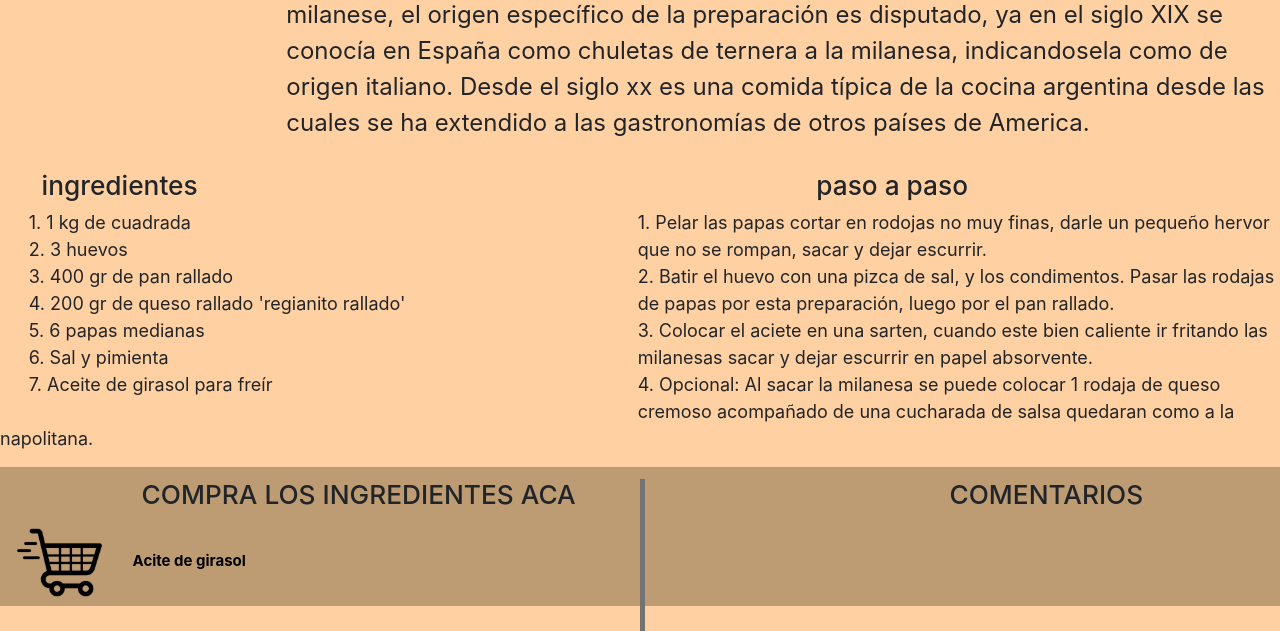
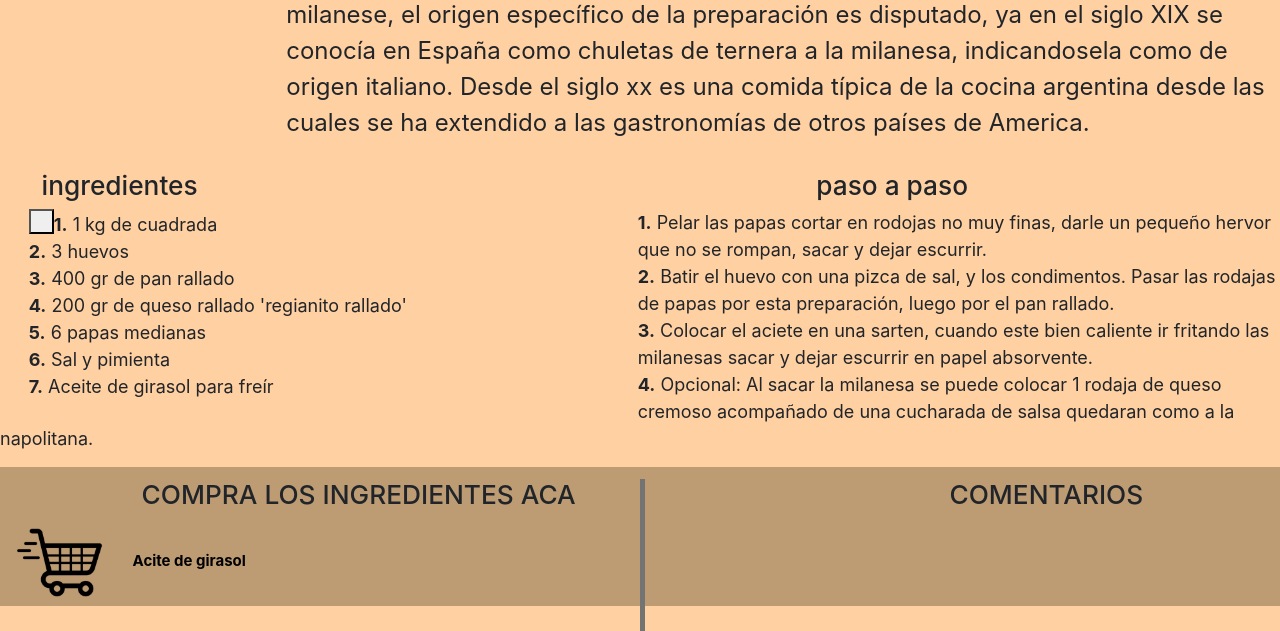
Before and after one commit to Enri3/ambrosia, a PHP site: page /mila-con-papas.html in a window 1280 px wide. Shown: the part 321-952 px from the top of the page. Run offline with PHP 8.4, Linux system fonts and the light colour scheme.

Commit message:
Arreglos en clase

```diff
--- a/Actividad2.css
+++ b/Actividad2.css
@@ -50,6 +50,7 @@ a:link:hover {
 .imagen{
   width: 33.3%;
   text-align: center;
+  border-radius: 10px;
 }
 
 .imagensola{
--- a/mila-con-papas.html
+++ b/mila-con-papas.html
@@ -23,10 +23,10 @@
 		</div>
 
 		<div style="margin-left: 1%;" class="w3-container row w3-half">
-			<p style="font-size: large;">1. 1 kg de cuadrada<br>2. 3 huevos<br>3. 400 gr de pan rallado<br>4. 200 gr de queso rallado 'regianito rallado'<br>5. 6 papas medianas<br>6. Sal y pimienta<br>7. Aceite de girasol para freír</p>
+			<p style="font-size: large;"><button style="width:25px; height:25px;"></button><b>1.</b> 1 kg de cuadrada<br><b>2.</b> 3 huevos<br><b>3.</b> 400 gr de pan rallado<br><b>4.</b> 200 gr de queso rallado 'regianito rallado'<br><b>5.</b> 6 papas medianas<br><b>6.</b> Sal y pimienta<br><b>7.</b> Aceite de girasol para freír</p>
 		</div>
 		<div>
-			<p style="text-align: left; font-size: large;">1. Pelar las papas cortar en rodojas no muy finas, darle un pequeño hervor que no se rompan, sacar y dejar escurrir.<br>2. Batir el huevo con una pizca de sal, y los condimentos. Pasar las rodajas de papas por esta preparación, luego por el pan rallado.<br>3. Colocar el aciete en una sarten, cuando este bien caliente ir fritando las milanesas sacar y dejar escurrir en papel absorvente.<br>4. Opcional: Al sacar la milanesa se puede colocar 1 rodaja de queso cremoso acompañado de una cucharada de salsa quedaran como a la napolitana.</p>
+			<p style="text-align: left; font-size: large;"><b>1.</b> Pelar las papas cortar en rodojas no muy finas, darle un pequeño hervor que no se rompan, sacar y dejar escurrir.<br><b>2.</b> Batir el huevo con una pizca de sal, y los condimentos. Pasar las rodajas de papas por esta preparación, luego por el pan rallado.<br><b>3.</b> Colocar el aciete en una sarten, cuando este bien caliente ir fritando las milanesas sacar y dejar escurrir en papel absorvente.<br><b>4.</b> Opcional: Al sacar la milanesa se puede colocar 1 rodaja de queso cremoso acompañado de una cucharada de salsa quedaran como a la napolitana.</p>
 		</div>
 	</div>
 
@@ -43,7 +43,7 @@
 		</div>
 
 		<img style="max-width:7%;" src="carrito_de_compras.jpg">
-		<a href="url" style="font-size: 100%; margin-left: 2%;">Acite de girasol</a>
+		<a href="https://www.cotodigital3.com.ar/sitios/cdigi/producto/-aceite-girasol-alsamar-bot-900-ml/_/A-00467250-00467250-200" style="font-size: 100%;color: black; margin-left: 2%;">Acite de girasol</a>
 	</div>
 </body>
 </html>
```
